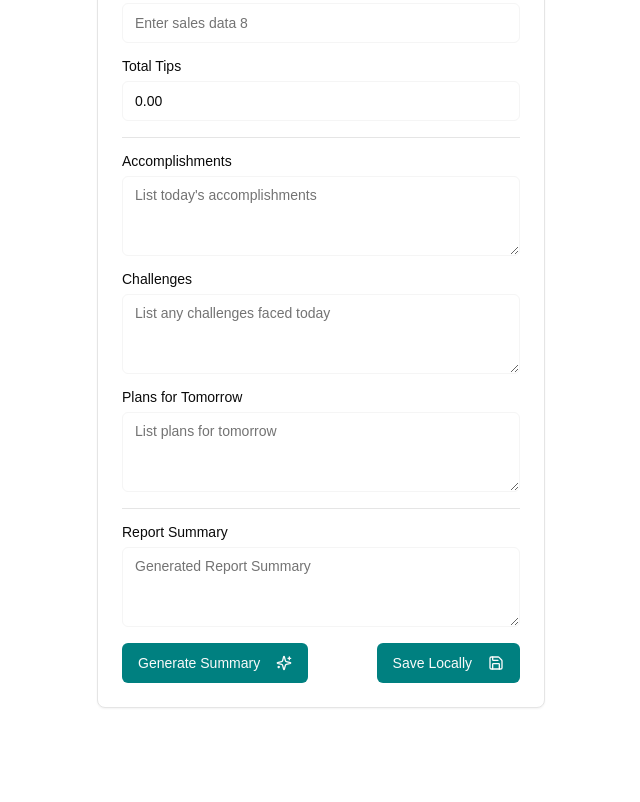
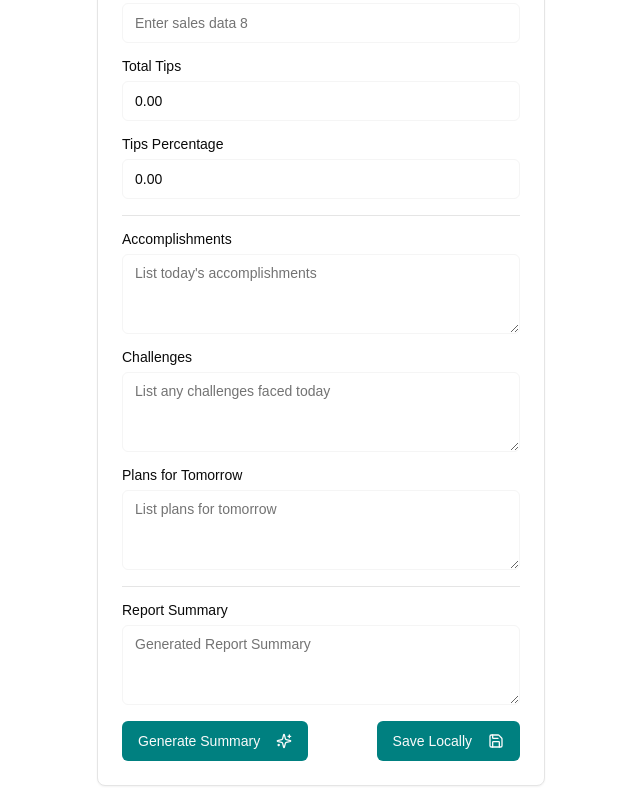
Before and after one commit to lhm-david/CSRHproject, a Next.js app: page / in a window 1280 px wide. Shown: the part 1060-1862 px from the top of the page, without its empty margins (319-959 px from the left). Before the commit the page ends 1784 px from the top, so only its background shows below. Built offline with nearby package versions, Linux system fonts and the light colour scheme; what @genkit-ai/googleai, genkit would draw is missing.

Commit message:
Add a new field under Total Tips named Tips Percentage and make it equals to Total tips / Gross Sales * 100

```diff
--- a/src/app/page.tsx
+++ b/src/app/page.tsx
@@ -36,6 +36,7 @@ export default function Home() {
   const [creditCardTips, setCreditCardTips] = useState("");
   const [cashTips, setCashTips] = useState("");
   const [totalTips, setTotalTips] = useState("0.00");
+  const [tipsPercentage, setTipsPercentage] = useState("0.00");
 
   //New Sales Data Fields
   const [giftCardSales, setGiftCardSales] = useState("");
@@ -60,6 +61,7 @@ export default function Home() {
     const num3 = parseFloat(totalGuest);
     const num4 = parseFloat(creditCardTips);
     const num5 = parseFloat(cashTips);
+    const num6 = parseFloat(totalTips);
 
     if (!isNaN(num1) && !isNaN(num2) && num2 !== 0) {
       setAlcoholSalesPercentage((num1 / num2 * 100).toFixed(2));
@@ -79,7 +81,14 @@ export default function Home() {
       setTotalTips("0.00");
     }
 
-  }, [alcoholSales, grossSales, totalGuest, creditCardTips, cashTips]);
+    if (!isNaN(num6) && !isNaN(num2) && num2 !== 0) {
+      setTipsPercentage((num6 / num2 * 100).toFixed(2));
+    } else {
+      setTipsPercentage("0.00");
+    }
+
+
+  }, [alcoholSales, grossSales, totalGuest, creditCardTips, cashTips, totalTips]);
 
   useEffect(() => {
     setFormattedDate(date ? format(date, "PPP") : "Pick a date");
@@ -318,6 +327,16 @@ export default function Home() {
             />
           </div>
 
+          <div className="grid gap-2">
+            <Label htmlFor="tipsPercentage">Tips Percentage</Label>
+            <Input
+              id="tipsPercentage"
+              placeholder="Tips Percentage"
+              value={`${tipsPercentage}`}
+              readOnly
+            />
+          </div>
+
           <Separator/>
           <div className="grid gap-2">
             <Label htmlFor="accomplishments">Accomplishments</Label>
```
